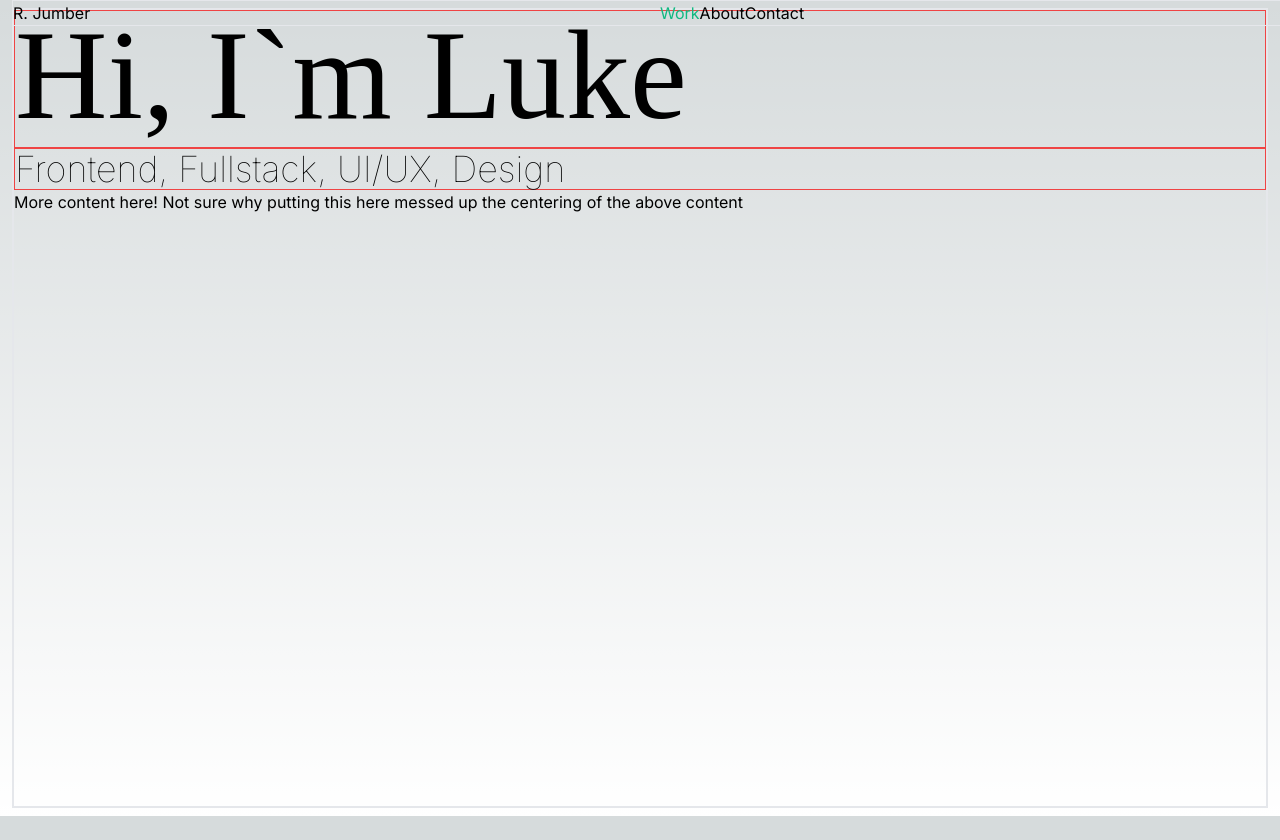
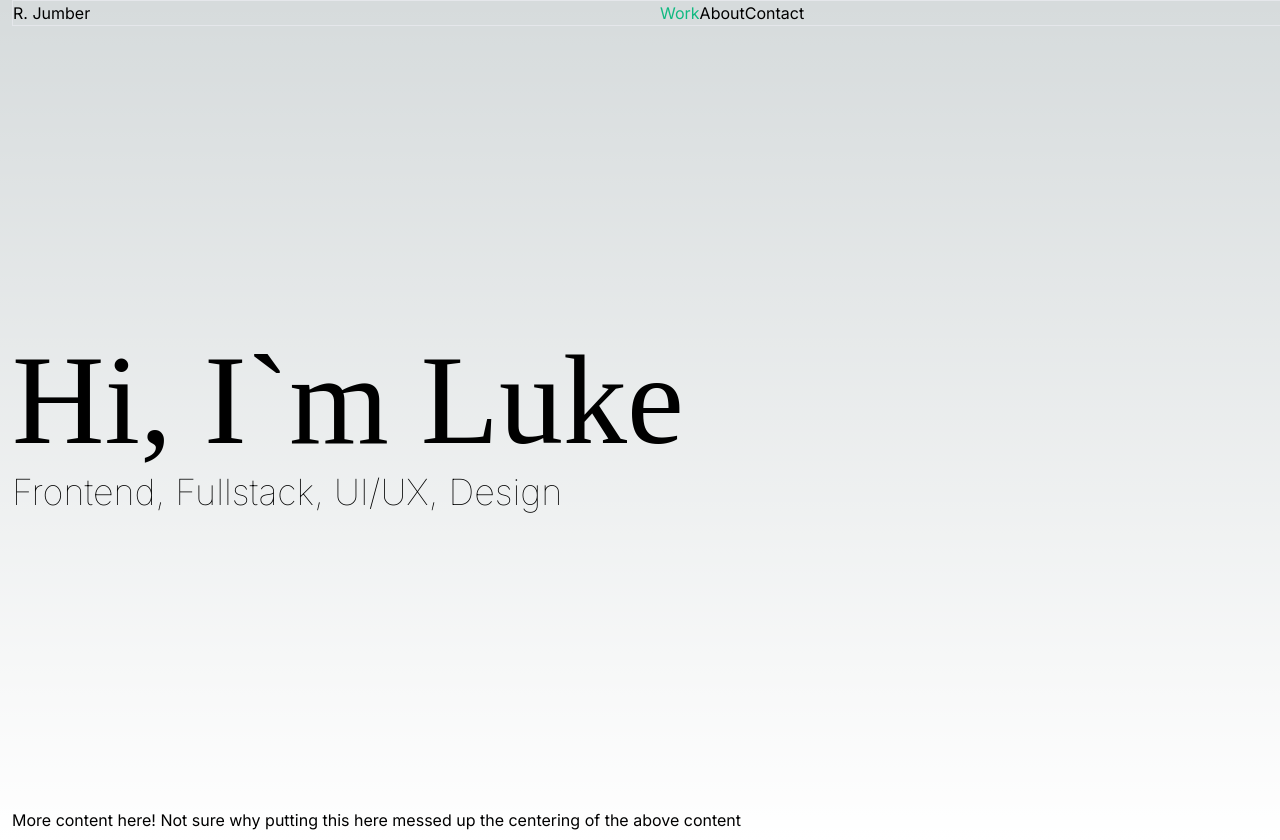
Before and after one commit to RLjumber/Personal-Portfolio, a Next.js app: page / in a window 1280 px wide. Before the commit the page ends 816 px from the top, so only its background shows below. Built offline with nearby package versions, Linux system fonts and the light colour scheme; a web font is replaced by a local one.

Commit message:
Style: landing to h-screen for full screen

```diff
--- a/src/app/page.js
+++ b/src/app/page.js
@@ -4,11 +4,11 @@ export default function Home() {
   return (
     <main class="px-3 py-2 w-screen">
       <Header />
-      <div class="h-screen border-2">
+      <div class="">
 
-        <div class="flex flex-col justify-center">
-          <h1 class="font-display border border-red-500 text-9xl pb-2" >Hi, I`m Luke</h1>
-          <h2 class="font-thin text-4xl border border-red-500">Frontend, Fullstack, UI/UX, Design</h2>
+        <div class="h-screen flex flex-col justify-center pt-8">
+          <h1 class="font-display text-9xl pb-2" >Hi, I`m Luke</h1>
+          <h2 class="font-thin text-4xl">Frontend, Fullstack, UI/UX, Design</h2>
         </div>
 
         <div>
```
Also changed, not shown: src/app/components/Landing.js (added).
